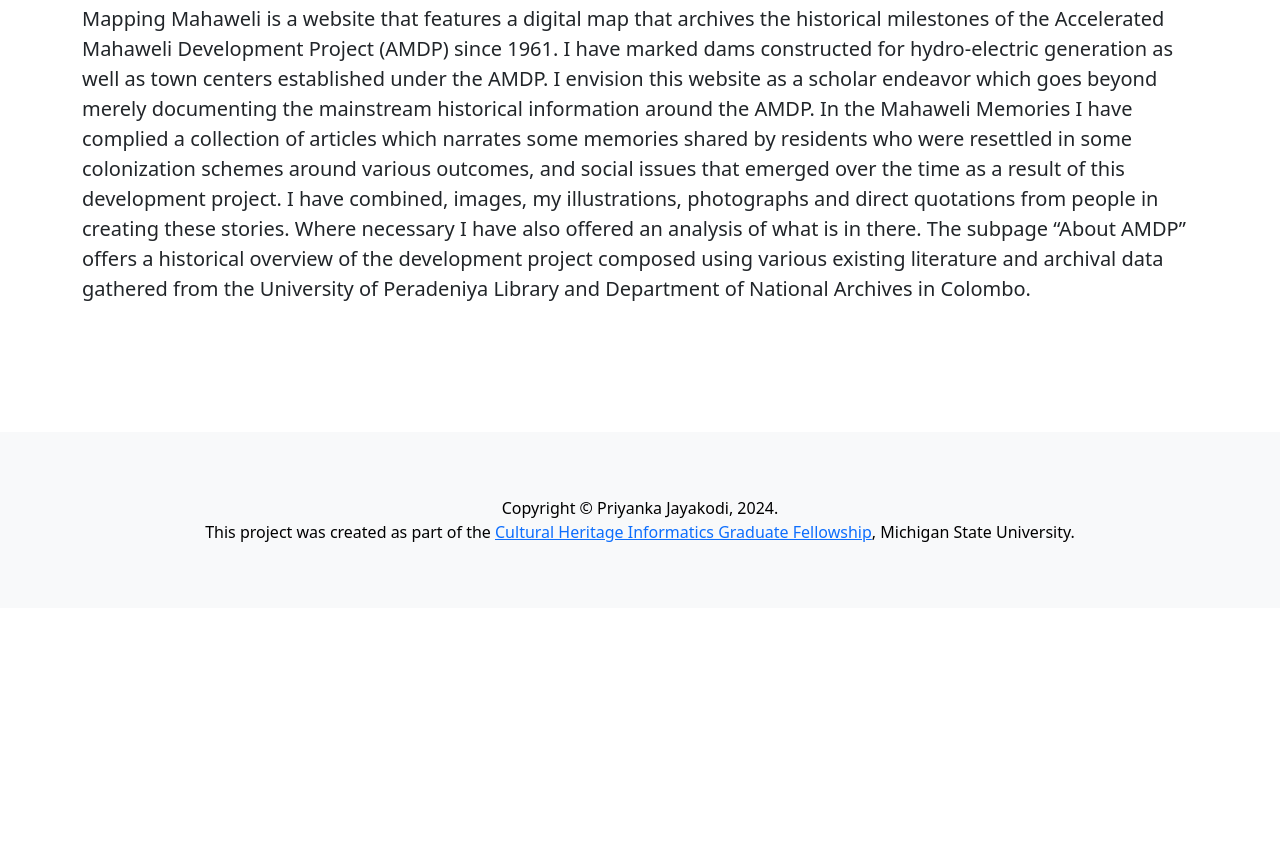
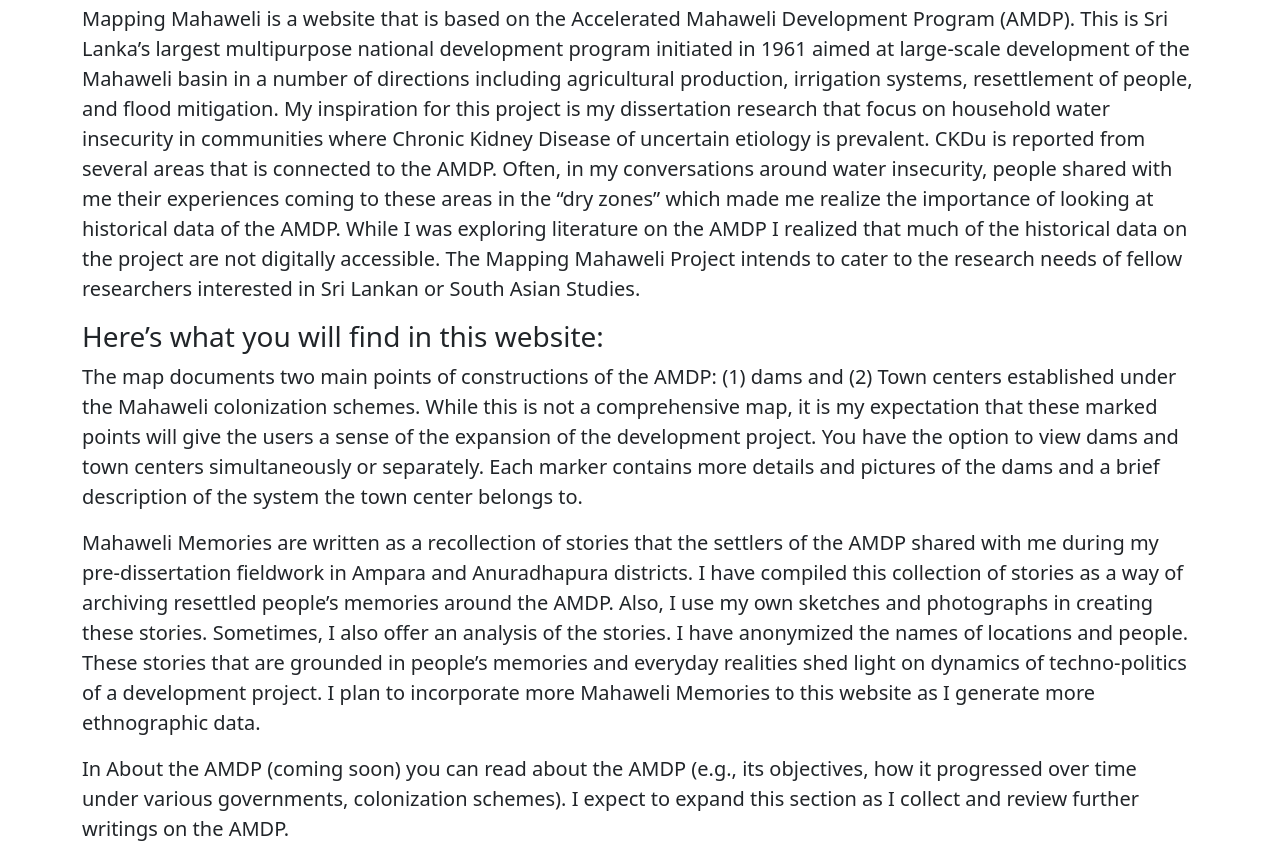
Before and after one commit to jayakodicham/Mahaweli, a plain HTML site: page index.html in a window 1280 px wide. Shown: the part 500-1343 px from the top of the page. Before the commit the page ends 1108 px from the top, so only its background shows below. Drawn offline with nearby package versions, Linux system fonts and the light colour scheme.

Commit message:
homepage text updated

```diff
--- a/index.html
+++ b/index.html
@@ -49,8 +49,11 @@
                 <div class="row justify-content-center">
                     <div class="col-lg-6">
                         <h2>Welcome to Mapping Mahaweli</h2>
-                        <p class="lead">Mapping Mahaweli is a website that features a digital map that archives the historical milestones of the Accelerated Mahaweli Development Project (AMDP) since 1961. I have marked dams constructed for hydro-electric generation as well as town centers established under the AMDP. I envision this website as a scholar endeavor which goes beyond merely documenting the mainstream historical information around the AMDP. In the Mahaweli Memories I have complied a collection of articles which narrates some memories shared by residents who were resettled in some colonization schemes around various outcomes, and social issues that emerged over the time as a result of this development project. I have combined, images, my illustrations, photographs and direct quotations from people in creating these stories. Where necessary I have also offered an analysis of what is in there. The subpage “About AMDP” offers a historical overview of the development project composed using various existing literature and archival data gathered from the University of Peradeniya Library and Department of National Archives in Colombo. </p>
-
+                        <p class="lead">Mapping Mahaweli is a website that is based on the Accelerated Mahaweli Development Program (AMDP). This is Sri Lanka’s largest multipurpose national development program initiated in 1961 aimed at large-scale development of the Mahaweli basin in a number of directions including agricultural production, irrigation systems, resettlement of people, and flood mitigation. My inspiration for this project is my dissertation research that focus on household water insecurity in communities where Chronic Kidney Disease of uncertain etiology is prevalent. CKDu is reported from several areas that is connected to the AMDP. Often, in my conversations around water insecurity, people shared with me their experiences coming to these areas in the “dry zones” which made me realize the importance of looking at historical data of the AMDP. While I was exploring literature on the AMDP I realized that much of the historical data on the project are not digitally accessible. The Mapping Mahaweli Project intends to cater to the research needs of fellow researchers interested in Sri Lankan or South Asian Studies.</p>
+                        <h3>Here’s what you will find in this website:</h3>
+                        <p class="lead">The map documents two main points of constructions of the AMDP: (1) dams and (2) Town centers established under the Mahaweli colonization schemes. While this is not a comprehensive map, it is my expectation that these marked points will give the users a sense of the expansion of the development project. You have the option to view dams and town centers simultaneously or separately. Each marker contains more details and pictures of the dams and a brief description of the system the town center belongs to.</p>
+                        <p class="lead">Mahaweli Memories are written as a recollection of stories that the settlers of the AMDP shared with me during my pre-dissertation fieldwork in Ampara and Anuradhapura districts. I have compiled this collection of stories as a way of archiving resettled people’s memories around the AMDP. Also, I use my own sketches and photographs in creating these stories. Sometimes, I also offer an analysis of the stories. I have anonymized the names of locations and people. These stories that are grounded in people’s memories and everyday realities shed light on dynamics of techno-politics of a development project. I plan to incorporate more Mahaweli Memories to this website as I generate more ethnographic data.</p>
+                        <p class="lead">In About the AMDP (coming soon) you can read about the AMDP (e.g., its objectives, how it progressed over time under various governments, colonization schemes). I expect to expand this section as I collect and review further writings on the AMDP.</p>
 
                     </div>
                 </div>
```
Also changed, not shown: about.html (+1 -1 lines).
